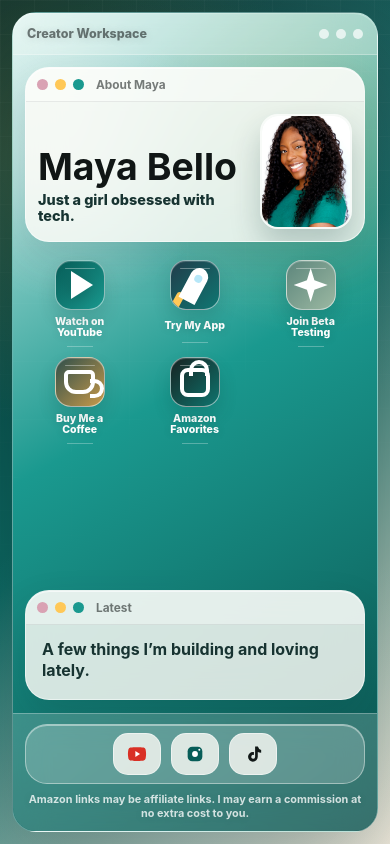
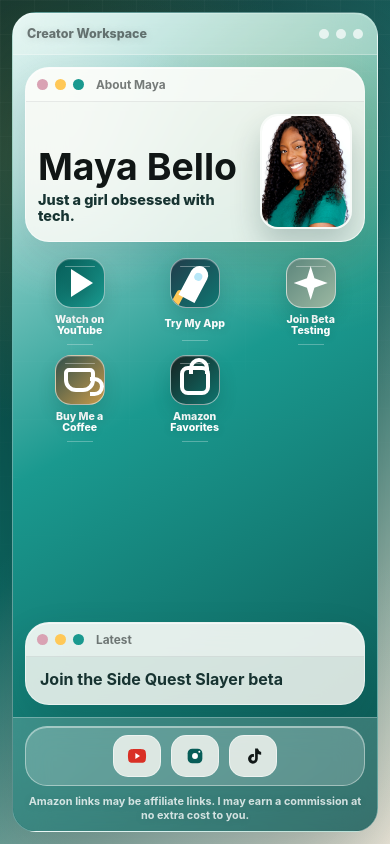
Before and after one commit to maya-loves-code/maya-link-in-bio, a website built with Vite: page index.html in a window 390 px wide. Built offline with nearby package versions, Linux system fonts and the light colour scheme.

Commit message:
Adjust mobile layout and beta copy

```diff
--- a/src/main.js
+++ b/src/main.js
@@ -113,7 +113,7 @@ app.innerHTML = `
               <span class="traffic green"></span>
               <span class="window-title">Latest</span>
             </div>
-            <p>A few things I’m building and loving lately.</p>
+            <p>Join the Side Quest Slayer beta</p>
           </aside>
 
           <nav class="desktop-icons" aria-label="Primary links">
--- a/src/styles.css
+++ b/src/styles.css
@@ -28,6 +28,7 @@ html {
 body {
   min-width: 320px;
   min-height: 100vh;
+  min-height: 100svh;
   margin: 0;
   color: var(--ink);
   background:
@@ -61,6 +62,7 @@ img {
 .page-shell {
   width: min(100%, 1080px);
   min-height: 100vh;
+  min-height: 100svh;
   display: grid;
   place-items: center;
   margin: 0 auto;
@@ -626,6 +628,7 @@ a[aria-disabled="true"] {
 
   .screen {
     min-height: calc(100vh - 42px);
+    min-height: calc(100svh - 42px);
     border-radius: 30px;
   }
 
@@ -635,6 +638,7 @@ a[aria-disabled="true"] {
 
   .desktop-space {
     grid-template-columns: 1fr;
+    grid-template-rows: auto 1fr auto;
     grid-template-areas:
       "profile"
       "icons"
@@ -661,7 +665,7 @@ a[aria-disabled="true"] {
 
   .desktop-icons {
     grid-template-columns: repeat(3, minmax(0, 1fr));
-    gap: 12px 8px;
+    gap: 10px 8px;
   }
 
   .icon-tile {
@@ -684,10 +688,14 @@ a[aria-disabled="true"] {
     transform: none;
   }
 
+  .sticky-window p {
+    padding: 12px 14px 14px;
+  }
+
   .taskbar {
     grid-template-columns: 1fr;
     gap: 8px;
-    padding: 10px 12px;
+    padding: 8px 12px max(8px, env(safe-area-inset-bottom));
   }
 
   .social-dock {
@@ -706,10 +714,12 @@ a[aria-disabled="true"] {
 @media (max-width: 390px) {
   .screen {
     min-height: calc(100vh - 24px);
+    min-height: calc(100svh - 24px);
     border-radius: 24px;
   }
 
   .desktop-space {
+    gap: 12px;
     padding: 12px;
   }
 
```
